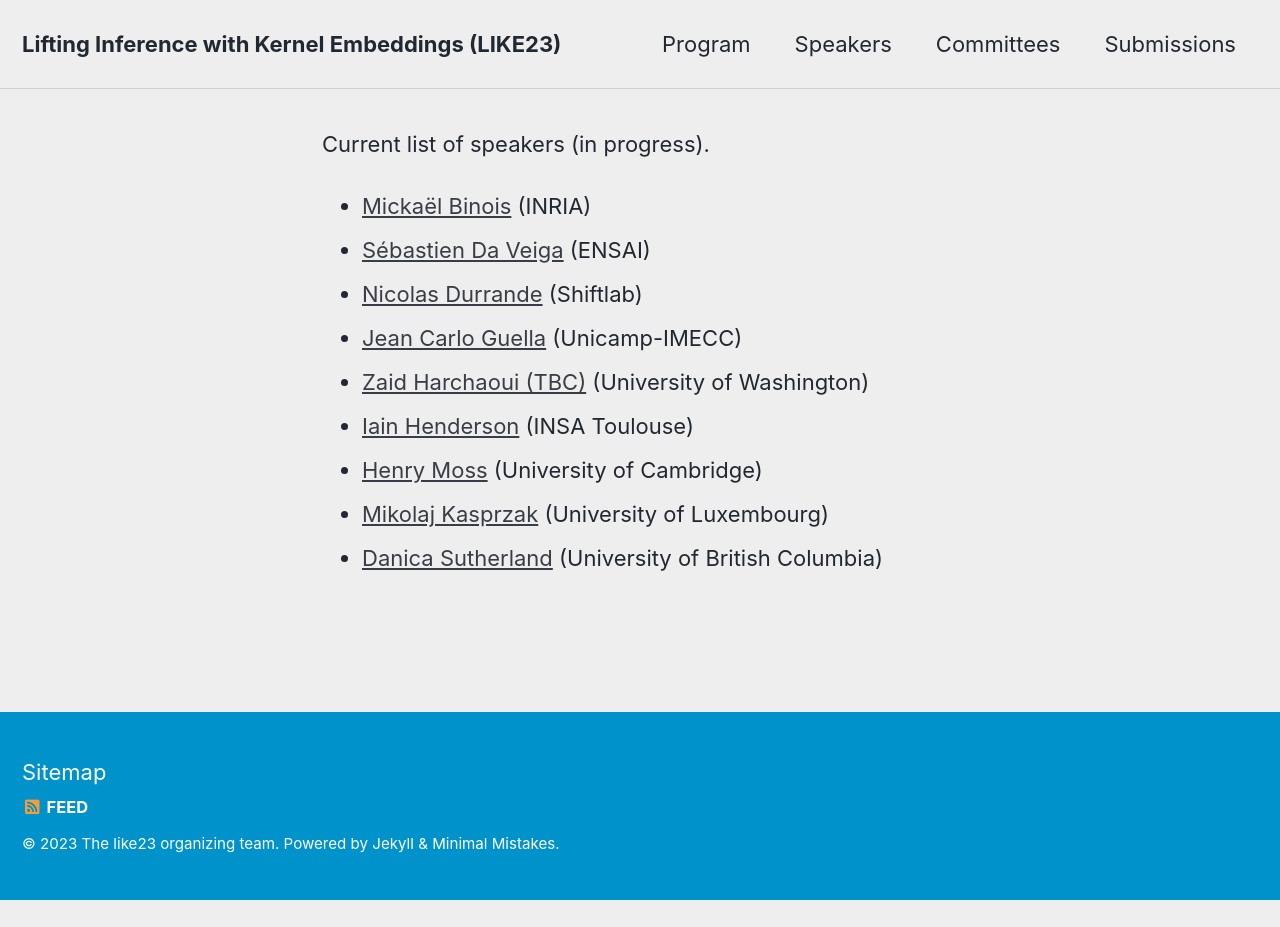
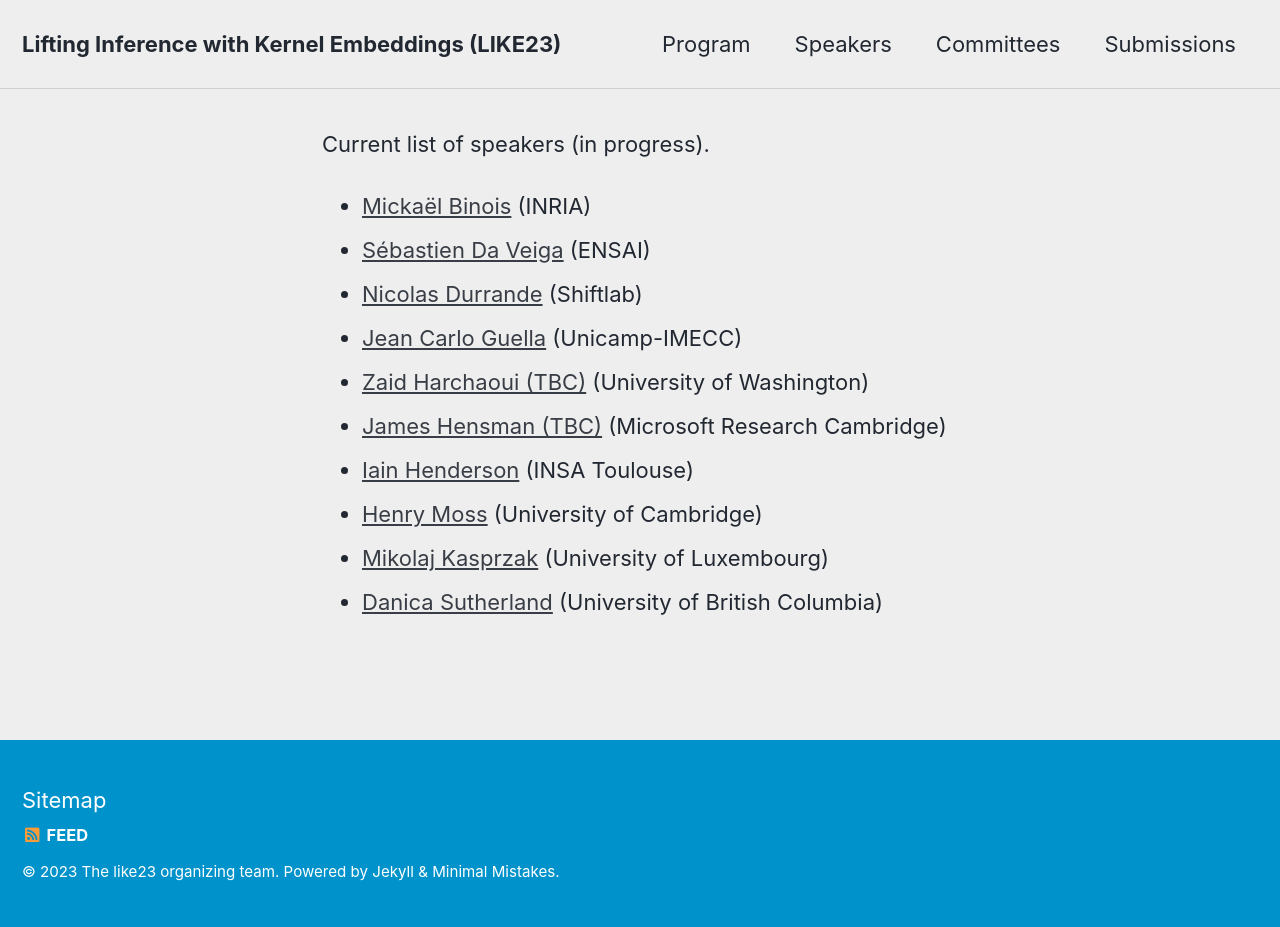
Before and after one commit to LIKE23-Bern/LIKE23-Bern.github.io, a Jekyll site: the page built from _pages/speakers.md, in a window 1280 px wide. Built offline with Jekyll 4.4.1, drawn with Linux system fonts in a browser that asks for light colours; cached includes are drawn as plain includes; before the commit the page ends 900 px from its top, so only the background shows below that.

Commit message:
Update speakers.md

```diff
--- a/_pages/speakers.md
+++ b/_pages/speakers.md
@@ -12,6 +12,7 @@ Current list of speakers (in progress).
   * [Nicolas Durrande](https://sites.google.com/site/nicolasdurrandehomepage/) (Shiftlab)
   * [Jean Carlo Guella](https://jeanguella.wixsite.com/jeanguella) (Unicamp-IMECC)
   * [Zaid Harchaoui (TBC)](https://faculty.washington.edu/zaid/) (University of Washington)
+  * [James Hensman (TBC)](https://scholar.google.com/citations?user=l8dX3ssAAAAJ&hl=en) (Microsoft Research Cambridge)
   * [Iain Henderson](https://www.math.insa-toulouse.fr/fr/le-gmm/annuaire_des_enseignants.html) (INSA Toulouse)
   * [Henry Moss](https://henrymoss.github.io/) (University of Cambridge)
   * [Mikolaj Kasprzak](https://www.mikolajkasprzak.com/) (University of Luxembourg)
```
